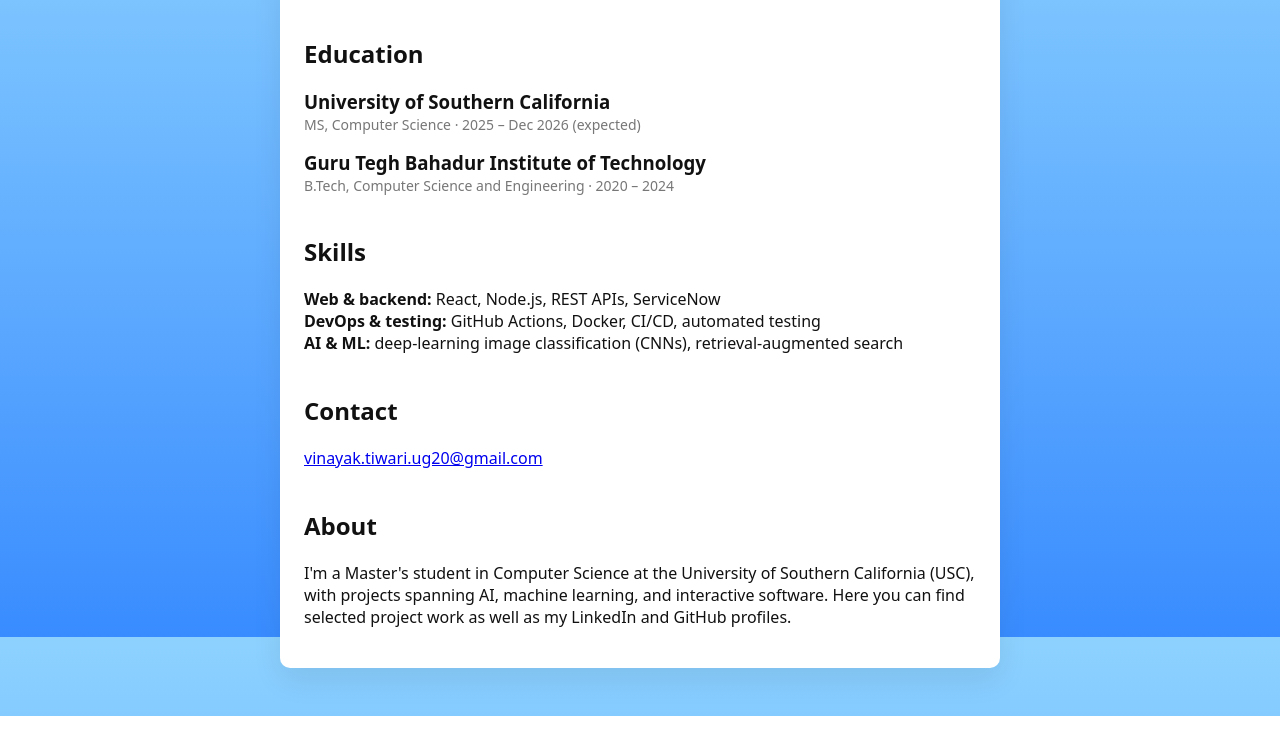
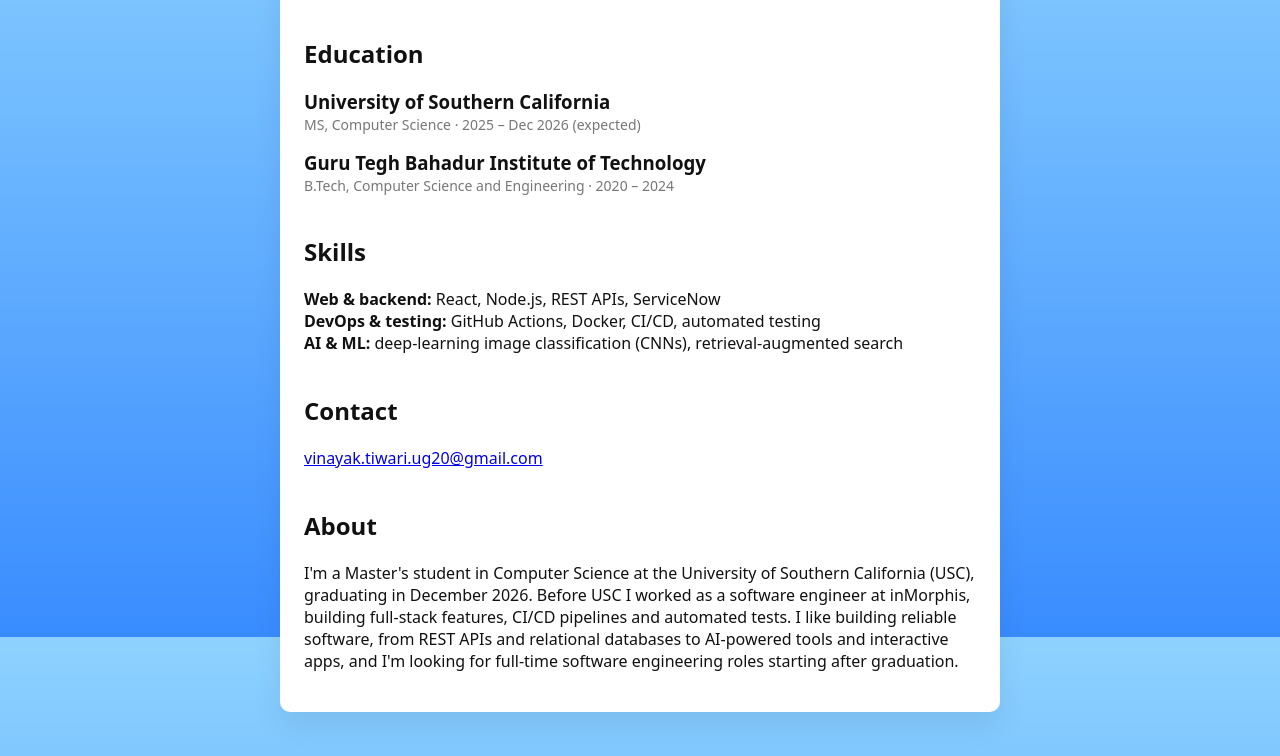
Before and after one commit to vinayaktiwariug20/vinayaktiwariug20.github.io, a plain HTML site: page index.html in a window 1280 px wide. Shown: the part 1763-2519 px from the top of the page. Before the commit the page ends 2479 px from the top, so only its background shows below. Drawn offline with Linux system fonts and the light colour scheme.

Commit message:
Rewrite About with background and full-time job search
Co-Authored-By: Claude Sonnet 5.5 <noreply@anthropic.com>

```diff
--- a/index.html
+++ b/index.html
@@ -610,9 +610,11 @@
         <section>
             <h2>About</h2>
             <p class="about">
-                I'm a Master's student in Computer Science at the University of Southern California (USC), with projects
-    spanning AI, machine learning, and interactive software. Here you can find selected project work as well
-    as my LinkedIn and GitHub profiles.
+                I'm a Master's student in Computer Science at the University of Southern California (USC),
+                graduating in December 2026. Before USC I worked as a software engineer at inMorphis, building
+                full-stack features, CI/CD pipelines and automated tests. I like building reliable software, from
+                REST APIs and relational databases to AI-powered tools and interactive apps, and I'm looking for
+                full-time software engineering roles starting after graduation.
             </p>
         </section>
     </main>
```
